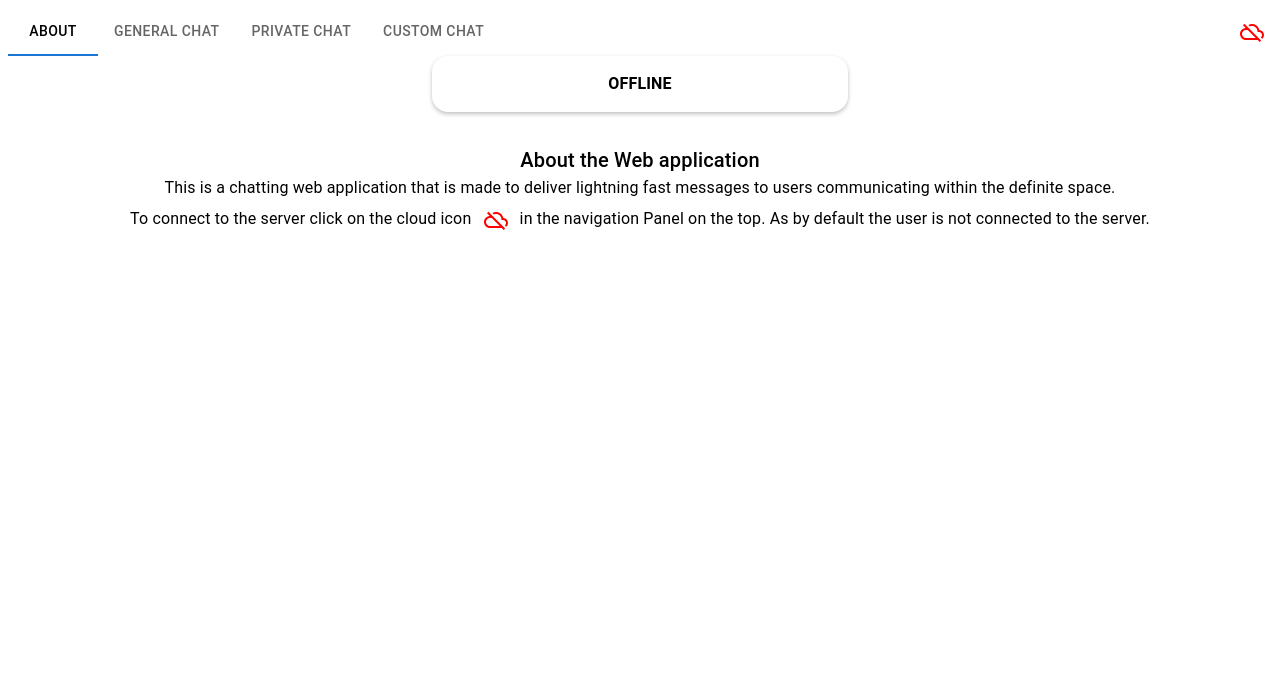
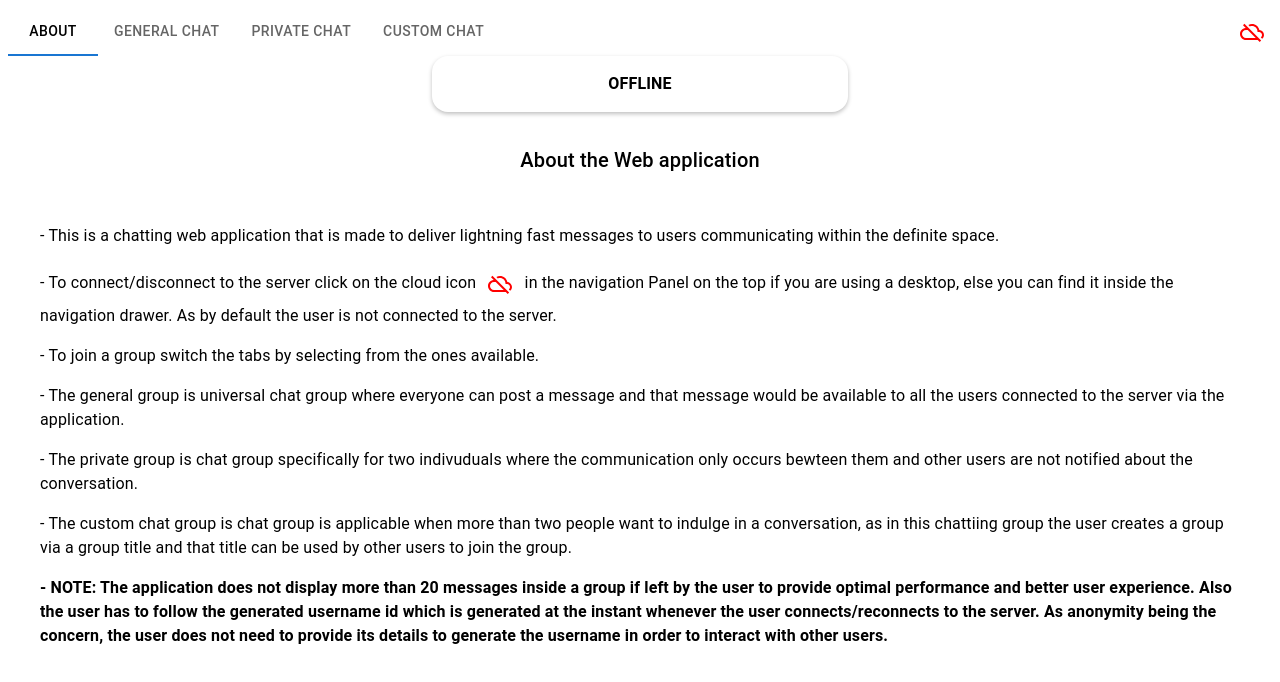
Before and after one commit to 007tickooayush/socketioxide-chat-react, a React (Vite) app: page /info in a window 1280 px wide. Shown: the top 682 px of the page. Built offline with nearby package versions, Linux system fonts and the light colour scheme; no server answers.

Commit message:
Info component updates

```diff
--- a/src/_components/InfoAbout.jsx
+++ b/src/_components/InfoAbout.jsx
@@ -1,5 +1,5 @@
 import { CloudOffOutlined } from '@mui/icons-material';
-import { Box, Container, Typography } from '@mui/material'
+import { Box, Container, List, ListItem, Typography } from '@mui/material'
 import React from 'react'
 import { useOutletContext } from 'react-router'
 import ConnectedState from './_nav/ConnectedState';
@@ -10,17 +10,51 @@ const InfoAbout = () => {
     return (
         // <Container sx={{minHeight:'100%'}}>
         <>
-            <Box display={'flex'} flexDirection={'column'} flexWrap={'wrap'} justifyContent={'center'} alignItems={'center'}>
-                <Typography variant='h6'>
-                    About the Web application
-                </Typography>
-                <Typography variant='body1' align='center'>
-                    This is a chatting web application that is made to deliver lightning fast messages to users communicating within the definite space.
-                </Typography>
-                <Typography variant='body1' align='center' >
-                    {/* disable clicking here */}
-                    To connect to the server click on the cloud icon <ConnectedState isConnectedState={isConnectedState} setUsername={setUsername} isDisabled={true}/> in the navigation Panel on the top. As by default the user is not connected to the server.
-                </Typography>
+            <Box>
+                <Box display={'flex'} flexDirection={'column'} flexWrap={'wrap'} justifyContent={'center'} alignItems={'center'}>
+                    <Typography variant='h6' marginBottom={2}>
+                        About the Web application
+                    </Typography>
+                </Box>
+                <Box display={'flex'} flexDirection={'column'} flexWrap={'wrap'} justifyContent={'start'} alignItems={'start'} padding={2}>
+                    <List>
+                        <ListItem>
+                            <Typography variant='body1' align='left'>
+                                - This is a chatting web application that is made to deliver lightning fast messages to users communicating within the definite space.
+                            </Typography>
+                        </ListItem>
+                        <ListItem>
+                            <Typography variant='body1' align='left' >
+                                - To connect/disconnect to the server click on the cloud icon <ConnectedState isConnectedState={isConnectedState} setUsername={setUsername} isDisabled={true} /> in the navigation Panel on the top if you are using a desktop, else you can find it inside the navigation drawer. As by default the user is not connected to the server.
+                            </Typography>
+                        </ListItem>
+                        <ListItem>
+                            <Typography variant='body1' align='left'>
+                                - To join a group switch the tabs by selecting from the ones available.
+                            </Typography>
+                        </ListItem>
+                        <ListItem>
+                            <Typography variant='body1' align='left'>
+                                - The general group is universal chat group where everyone can post a message and that message would be available to all the users connected to the server via the application.
+                            </Typography>
+                        </ListItem>
+                        <ListItem>
+                            <Typography variant='body1' align='left'>
+                                - The private group is chat group specifically for two indivuduals where the communication only occurs bewteen them and other users are not notified about the conversation.
+                            </Typography>
+                        </ListItem>
+                        <ListItem>
+                            <Typography variant='body1' align='left'>
+                                - The custom chat group is chat group is applicable when more than two people want to indulge in a conversation, as in this chattiing group the user creates a group via a group title and that title can be used by other users to join the group.
+                            </Typography>
+                        </ListItem>
+                        <ListItem>
+                            <Typography variant='body1' align='left' fontWeight={'bold'}>
+                                - NOTE: The application does not display more than 20 messages inside a group if left by the user to provide optimal performance and better user experience. Also the user has to follow the generated username id which is generated at the instant whenever the user connects/reconnects to the server. As anonymity being the concern, the user does not need to provide its details to generate the username in order to interact with other users.
+                            </Typography>
+                        </ListItem>
+                    </List>
+                </Box>
             </Box>
         </>
         // </Container>
```
